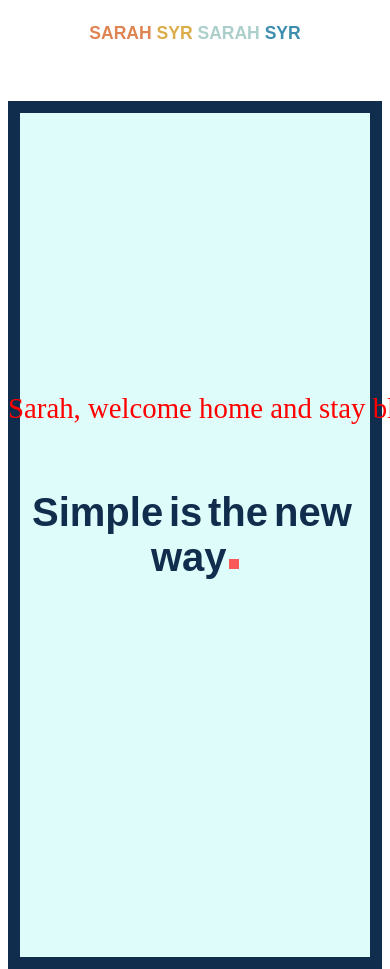
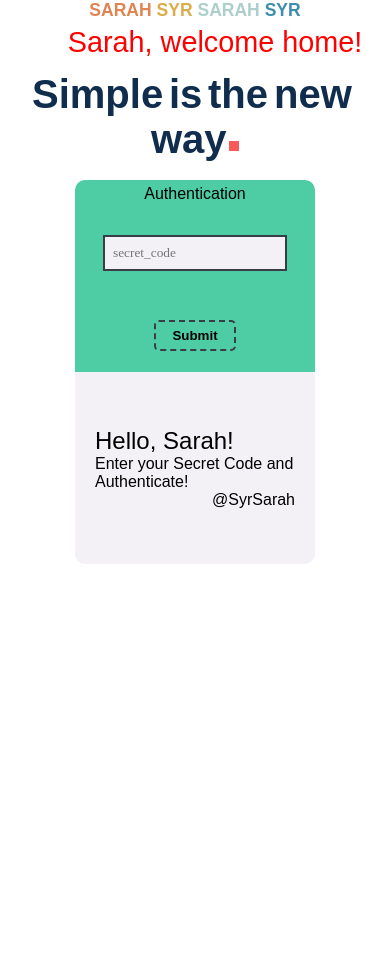
Before and after one commit to syrsarah/syrsarah.github.io, a plain HTML site: page index.html in a window 390 px wide. Shown: the top 969 px of the page. After the commit the page ends 844 px from the top, so only its background shows below. Drawn offline with Linux system fonts and the light colour scheme.

Commit message:
Update index.html

```diff
--- a/index.html
+++ b/index.html
@@ -45,7 +45,6 @@
 .container {
   place-items: center;
   text-align: center;
-  height: 100vh
 }
 
 .title {
@@ -64,11 +63,7 @@
   --fontColor: #112d4e;
 }
 
-#main {
-  min-height: 100vh;
-  background-color: var(--bgColor);
-  border: 12px solid var(--contrast);
-}
+
 
 .flex {
   display: flex;
@@ -228,9 +223,193 @@
   }
 }
 
+
+/* Resetting Default */
+* {
+  box-sizing: border-box;
+  padding: 0;
+  margin: 0;
+}
+
+:root {
+  --primary-color: #f3f1f5;
+  --background-flex-right-color: #f3f1f5;
+  --background-flex-left-color: #4ecca3;
+  --top-curve-color: #4ecca3;
+  --bottom-curve-color: #4ecca3;
+  --background-color: #232931;
+  --primary-button-color: #393e46;
+  --input-bar-color: #393e46;
+  --input-bar-background-color: #f3f1f5;
+  font-family: "Work Sans", Arial, Helvetica, sans-serif;
+}
+
+h1 {
+  font-family: "Work Sans", Arial, Helvetica, sans-serif;
+  font-weight: 500;
+}
+
+p {
+  font-family: "Work Sans", Arial, Helvetica, sans-serif;
+  font-weight: 300;
+}
+
+label {
+  font-family: "Work Sans", Arial, Helvetica, sans-serif;
+  font-weight: 400;
+}
+
+
+
+.flex-container {
+  width: auto;
+  display: flex;
+  flex-direction: row;
+  justify-content: center;
+  align-items: center;
+}
+
+.flex-item-left {
+  display: flex;
+  flex-direction: column;
+  padding: 2vh 2vw;
+  height: 16rem;
+  width: 16rem;
+  align-items: center;
+  justify-content: center;
+  border-top-left-radius: 10px;
+  border-bottom-left-radius: 10px;
+  background-color: var(--background-flex-left-color, #4ecca3);
+}
+
+.flex-item-right {
+  display: flex;
+  flex-direction: column;
+  justify-content: center;
+  background-color: var(--background-flex-right-color, #f3f1f5);
+  border-top-right-radius: 10px;
+  border-bottom-right-radius: 10px;
+  padding: 2vh 2vw;
+  height: 16rem;
+  width: 16rem;
+}
+
+.primary-button {
+  background-color: transparent;
+  border: 2px dashed var(--primary-button-color, #393e46);
+  margin: 2vh 2vw;
+  padding: 6px 16px;
+  font-weight: bold;
+  border-radius: 5px;
+  cursor: pointer;
+}
+
+.primary-button:hover {
+  border: 2px double var(--primary-button-color, #393e46);
+}
+
+.top-curve-layout {
+  position: absolute;
+  top: 0;
+  left: 0;
+  width: 100%;
+  overflow: hidden;
+  line-height: 0;
+}
+
+.top-curve-layout svg {
+  position: relative;
+  display: block;
+  width: calc(100% + 1.3px);
+  height: 46px;
+}
+
+.top-curve-layout .shape-fill {
+  fill: var(--top-curve-color, #4ecca3);
+}
+
+.bottom-curve-layout {
+  position: absolute;
+  bottom: 0;
+  left: 0;
+  width: 100%;
+  overflow: hidden;
+  line-height: 0;
+  transform: rotate(180deg);
+}
+
+.bottom-curve-layout svg {
+  position: relative;
+  display: block;
+  width: calc(100% + 1.3px);
+  height: 46px;
+}
+
+.bottom-curve-layout .shape-fill {
+  fill: var(--bottom-curve-color, #4ecca3);
+}
+
+.curve-wrapper {
+  position: relative;
+}
+
+.input-bar {
+  padding: 8px;
+  margin-top: 2rem;
+  margin-bottom: 2rem;
+  background-color: var(--input-bar-background-color, #f3f1f5);
+  border: 2px double var(--input-bar-color, #393e46);
+  font-family: "Work Sans";
+}
+
+.ui-version-text {
+  display: block;
+  text-align: right;
+}
+
+@media (max-width: 767px) {
+  .top-curve-layout svg {
+    width: calc(100% + 1.3px);
+    height: 37px;
+  }
+  .bottom-curve-layout svg {
+    width: calc(100% + 1.3px);
+    height: 37px;
+  }
+}
+
+@media only screen and (max-width: 518px) {
+  .flex-container {
+    flex-direction: column;
+  }
+  .flex-item-right {
+    padding: 20px;
+    height: 12rem;
+    width: 15rem;
+    border-top-right-radius: 0px;
+    border-bottom-left-radius: 10px;
+    border-bottom-right-radius: 10px;
+  }
+  .flex-item-left {
+    padding: 20px 20px;
+    height: 12rem;
+    width: 15rem;
+    border-bottom-left-radius: 0px;
+    border-top-left-radius: 10px;
+    border-top-right-radius: 10px;
+  }
+}
+
+@media only screen and (max-height: 412px) {
+  .top-curve-layout .shape-fill {
+    fill: whitesmoke;
+  }
+}
+
 </style>
 </head>
 <body>
+
 
 <div class="container">
   <h4 class="title">
@@ -239,21 +418,31 @@
     <span class="title-word title-word-3">Sarah</span>
     <span class="title-word title-word-4">Syr</span>
   </h4>
-
-  <p class="line type" style=" color: red">Sarah, welcome home and stay blessed</p>
-  <div class="flex" id="main"></div>
-
-
+  <br>
+   <p class="line type" style=" color: red">Sarah, welcome home!</p>
 </div>
-
-
+ <div class="flex" id="main">
+  </div>
+  <br>
+<section class="form-section flex-container">
+  <div class="main-form flex-item-left">
+    <label for="password" id="password-label">Authentication</label>
+    <input class="input-bar" type="password" id="secret_code" placeholder="secret_code" required>
+    <input class="primary-button" type="button" value="Submit" onclick="clickSubmit()">
+  </div>
+  <div class="sideNote flex-item-right">
+    <h1>Hello, Sarah!</h1>
+    <p>Enter your Secret Code and Authenticate!</p>
+    <p class="ui-version-text">@SyrSarah</p>
+  </div>
+</section>
 </body>
 <script>
 
 const loadingAnimationTime = 2000
 
 const showMainAnimation = (parent) => {
-  const boxContainer = document.createElement("div");
+  const boxContainer =document.createElement("div");
   boxContainer.style.overflow = "hidden";
   const box = document.createElement("div");
   box.classList.add("box", "flex");
@@ -299,6 +488,37 @@ const init = () => {
 };
 
 init();
+/*
+@author SomnathDas
+More updates planned
+*/
 
+const tweenTop = KUTE.fromTo(
+  "#curve-top-2",
+  { path: "#curve-top-1" },
+  { path: "#curve-top-2" },
+  { repeat: 999, duration: 2600, yoyo: true }
+);
+
+tweenTop.start();
+const tweenBottom = KUTE.fromTo(
+  "#curve-bottom-2",
+  { path: "#curve-bottom-1" },
+  { path: "#curve-bottom-2" },
+  { repeat: 999, duration: 2600, yoyo: true }
+);
+
+tweenBottom.start();
+
+
+
+function clickSubmit(){
+    var secretCode = document.getElementById("secret_code").value;
+    if(secretCode == '123'){
+        window.location.replace("https://syrsarah.github.io/task.html");
+    }else{
+
+    }
+}
 </script>
 </html>
```
